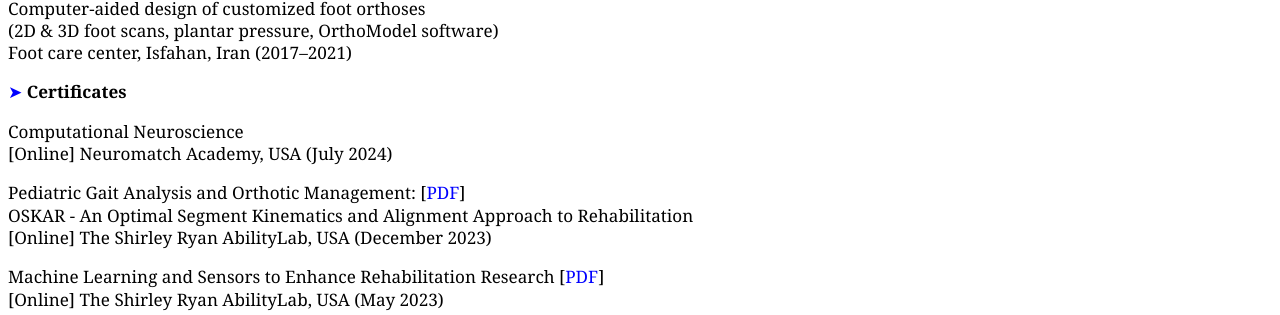
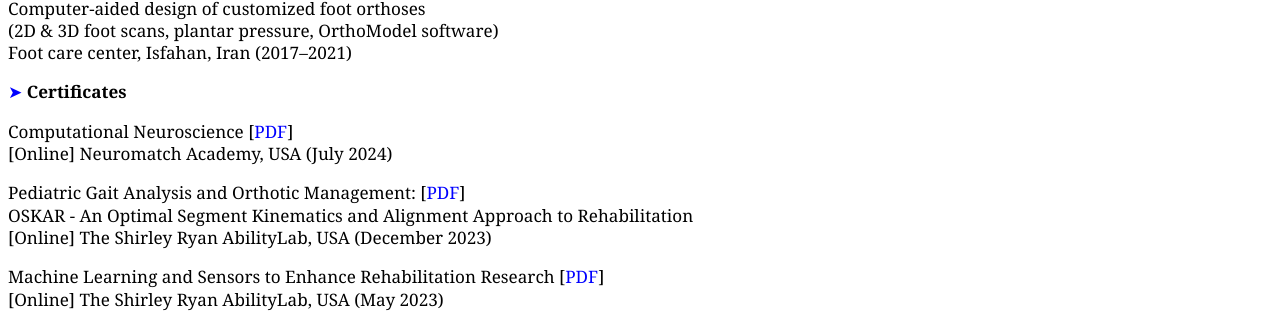
Before and after one commit to mrrezaie/mrrezaie.github.io, a Jekyll site: the page cv.html, which Jekyll copies as it is, in a window 1280 px wide and 900 px high, scrolled down 1237 px. Shown: the part 140-455 px from the top of the window. Built offline with Jekyll 4.4.1, drawn with Linux system fonts in a browser that asks for light colours.

Commit message:
upd NMA CN

```diff
--- a/cv.html
+++ b/cv.html
@@ -119,7 +119,7 @@
 
 <p id="experience#certificates"> <a aria-label="link" href="#experience#certificates">&#10148</a> <b>Certificates</b> </p>
 
-<p>Computational Neuroscience
+<p>Computational Neuroscience [<a aria-label="link" href="about/files/NMA_computational_neuroscience_certificate_2024.pdf" target="_blank" rel="noopener noreferrer">PDF</a>]
     <br>[Online] Neuromatch Academy, USA (July 2024)</p>
 
 <p>Pediatric Gait Analysis and Orthotic Management: [<a aria-label="link" href="about/files/OSKAR_Dec_2023.pdf" target="_blank" rel="noopener noreferrer">PDF</a>]
```
Also changed, not shown: 1 other file.
